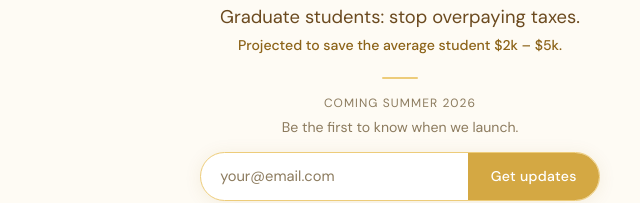
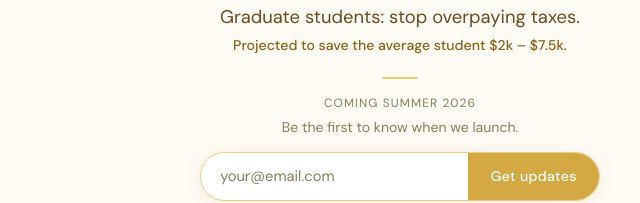
Before and after one commit to o-striker/taxless, a plain HTML site: page index.html in a window 1280 px wide. Shown: the part 406-609 px from the top of the page, 240-880 px from the left. Drawn offline with nearby package versions, Linux system fonts and the light colour scheme.

Commit message:
Update savings estimate

```diff
--- a/index.html
+++ b/index.html
@@ -229,7 +229,7 @@
 
 
   <p class="tagline">Graduate students: stop overpaying taxes.</p>
-  <p class="savings">Projected to save the average student $2k – $5k.</p>
+  <p class="savings">Projected to save the average student $2k – $7.5k.</p>
 
   <div class="divider"></div>
 
```
